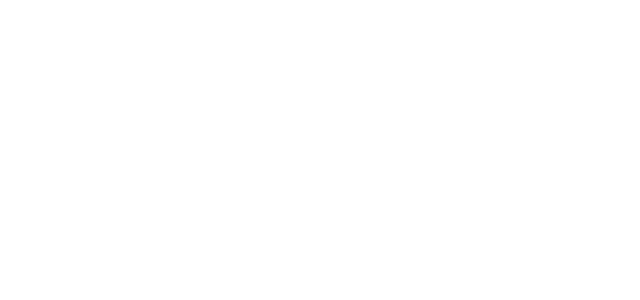
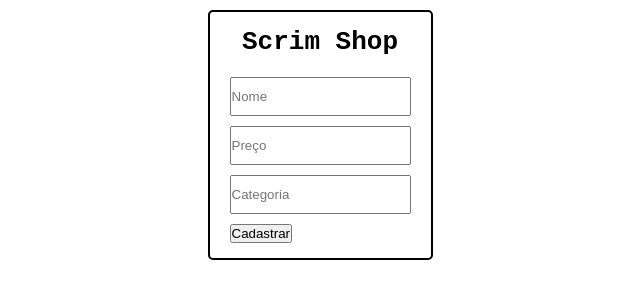
Before and after one commit to jordanobaluz/crud_react_node_mysql, a React (Create React App) app in the folder client/: page / in a window 1280 px wide. Shown: the top 300 px of the page, without its empty margins (320-960 px from the left). Built offline with nearby package versions, Linux system fonts and the light colour scheme.

Commit message:
created the structure of the client side

```diff
--- a/client/src/App.css
+++ b/client/src/App.css
@@ -0,0 +1,28 @@
+.app-container {
+  display: flex;
+  align-items: center;
+  flex-direction: column;
+}
+
+.register-container {
+  padding: 15px 20px;
+  border: 2px solid black;
+  border-radius: 5px;
+  margin-top: 10px;
+}
+
+.register-title {
+  text-align: center;
+  margin-bottom: 20px;
+  font-family: monospace;
+}
+
+.register-input {
+  display: block;
+  padding: 10px 0;
+  margin: 10px auto;
+}
+
+.register-button {
+  padding: 2px 5px;
+}
--- a/client/src/App.js
+++ b/client/src/App.js
@@ -1,7 +1,32 @@
 import "./App.css";
 
 function App() {
-  return <div className="App"></div>;
+  return (
+    <div className="app-container">
+      <div className="register-container">
+        <h1 className="register-title">Scrim Shop</h1>
+        <input
+          type="text"
+          name="name"
+          placeholder="Nome"
+          className="register-input"
+        />
+        <input
+          type="text"
+          name="cost"
+          placeholder="Preço"
+          className="register-input"
+        />
+        <input
+          type="text"
+          name="category"
+          className="register-input"
+          placeholder="Categoria"
+        />
+        <button>Cadastrar</button>
+      </div>
+    </div>
+  );
 }
 
 export default App;
```
